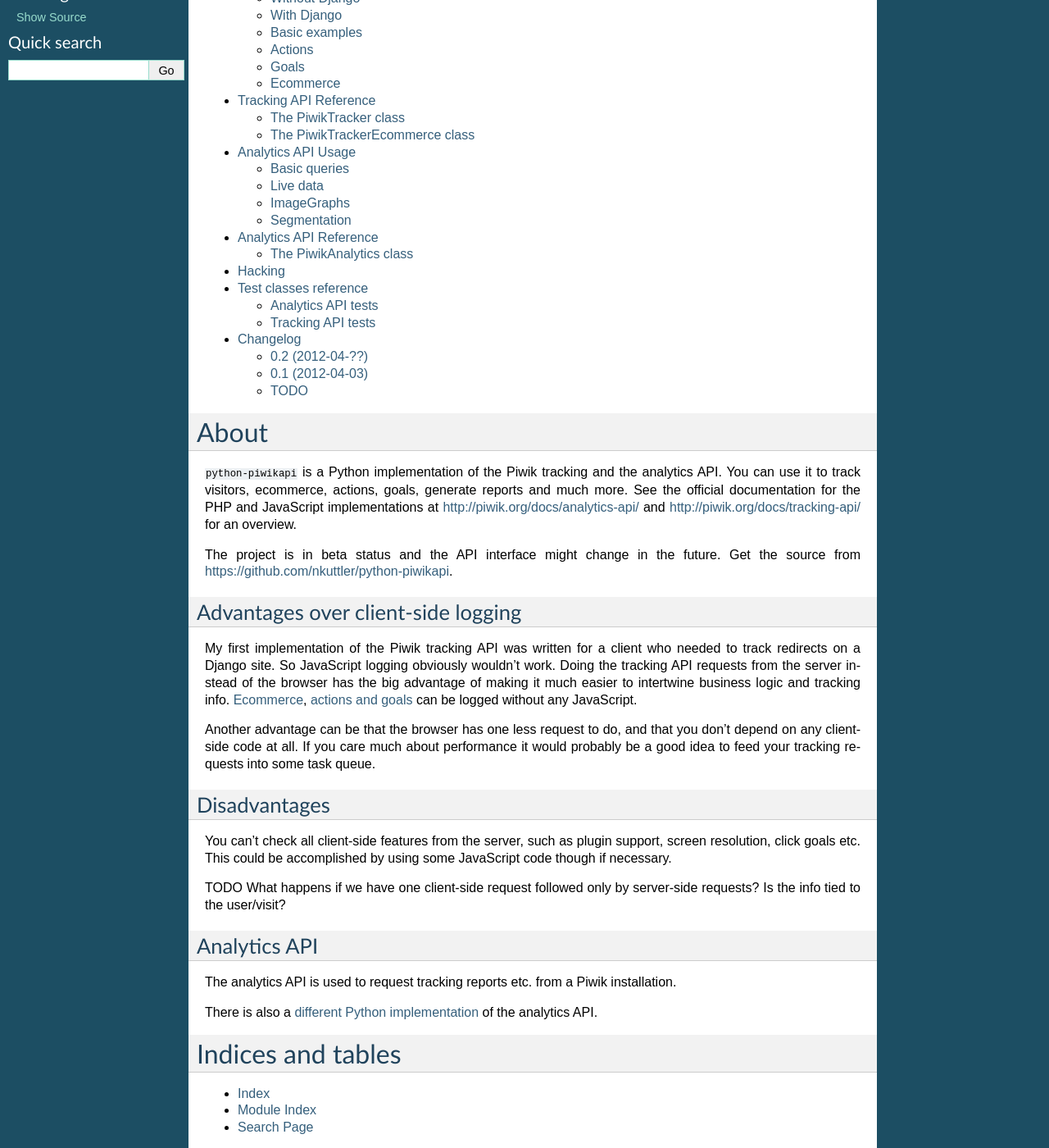
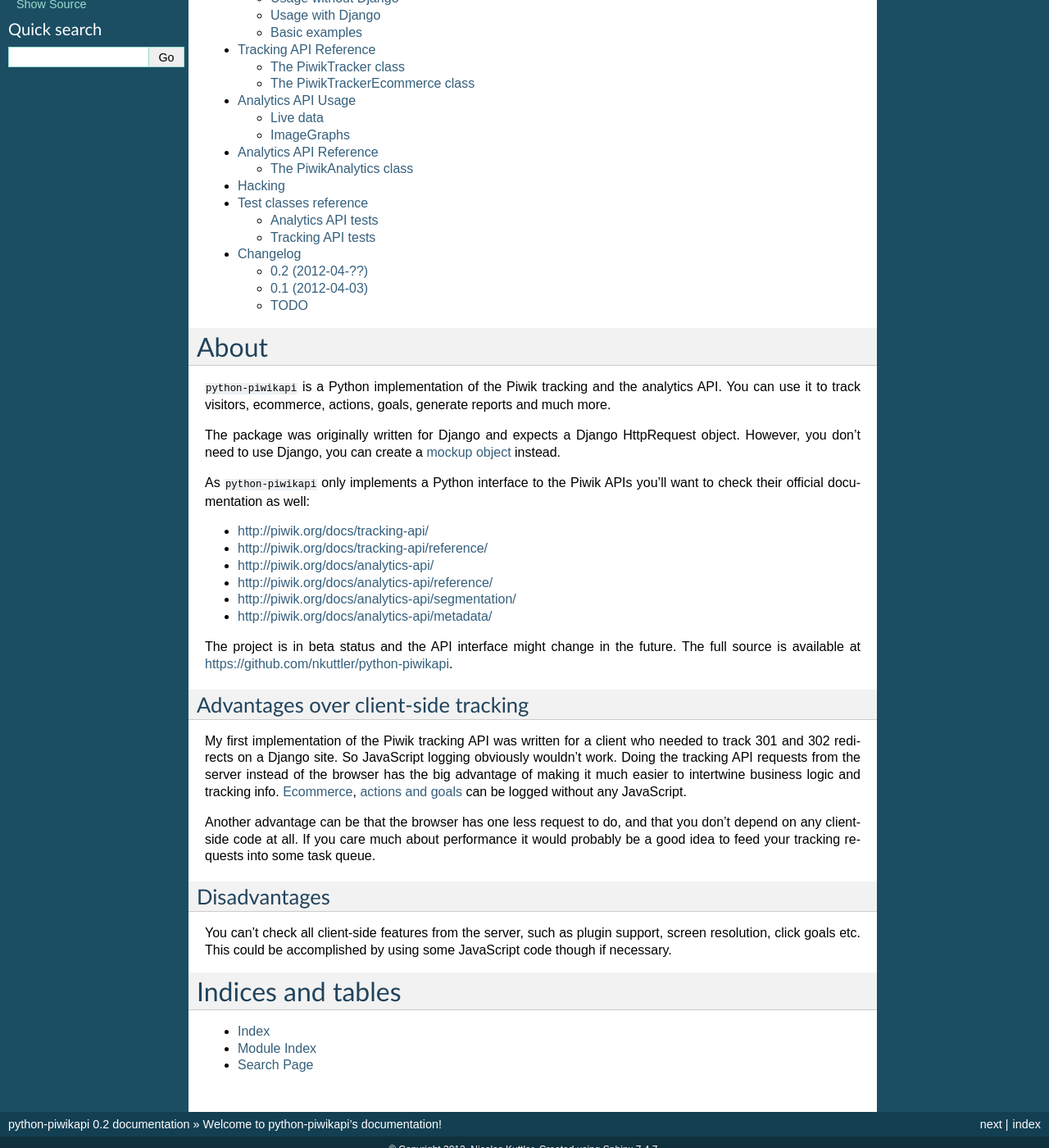
Before and after one commit to matomo-org/piwik-python-api, a Sphinx documentation site: the page built from doc/index.rst, in a window 1280 px wide and 1400 px high, scrolled down 286 px. Shown: the whole window at 82% size. Built offline with Sphinx 7.4.7, drawn with Linux system fonts in a browser that asks for light colours; pages that are not in the unit, such as notebooks, are missing from menus; some of the changed text lies outside the part shown.

Commit message:
Doc updates

```diff
--- a/README.rst
+++ b/README.rst
@@ -2,7 +2,7 @@
 README
 ======
 
-This is a Python implementation of the PiwikTracker PHP class.
+This is a Python implementation of the Piwik tracking and analytics APIs.
 
 Supported:
 
@@ -18,7 +18,4 @@
 - Attribution info
 - probably more
 
-The module was originally written for Django and expects a Django HttpRequest.
-However, you don't need to use Django, you can create a mockup object instead.
-
 Full Documentation: http://piwikapi.readthedocs.org/en/latest/index.html
--- a/doc/hacking.rst
+++ b/doc/hacking.rst
@@ -1,10 +1,5 @@
 Hacking
 =======
-
-.. toctree::
-   :maxdepth: 2
-
-   reference
 
 If you want to work on the tracking code you should have a look at the original
 ``PiwikTracking.php`` in the Piwik source tree. There's also a
--- a/doc/index.rst
+++ b/doc/index.rst
@@ -29,24 +29,41 @@
 
 ``python-piwikapi`` is a Python implementation of the Piwik tracking and the
 analytics API. You can use it to track visitors, ecommerce, actions, goals,
-generate reports and much more. See the official documentation for the PHP and
-JavaScript implementations at http://piwik.org/docs/analytics-api/ and
-http://piwik.org/docs/tracking-api/ for an overview.
+generate reports and much more.
+
+The package was originally written for Django and expects a Django HttpRequest
+object. However, you don't need to use Django, you can create a
+:ref:`mockup object<usage-without-django>` instead.
+
+As ``python-piwikapi`` only implements a Python interface to the Piwik APIs
+you'll want to check their official documentation as well:
+
+- http://piwik.org/docs/tracking-api/
+- http://piwik.org/docs/tracking-api/reference/
+- http://piwik.org/docs/analytics-api/
+- http://piwik.org/docs/analytics-api/reference/
+- http://piwik.org/docs/analytics-api/segmentation/
+- http://piwik.org/docs/analytics-api/metadata/
 
 The project is in beta status and the API interface might change in the future.
-Get the source from https://github.com/nkuttler/python-piwikapi.
+The full source is available at https://github.com/nkuttler/python-piwikapi.
 
-Advantages over client-side logging
------------------------------------
+..
+    There's also a class for the Piwik analytics API, but it's very rudimentary at
+    the moment. It was written for unit testing, to verify that the data sent
+    through the tracking API was logged by Piwik.
+
+Advantages over client-side tracking
+------------------------------------
 
 My first implementation of the Piwik tracking API was written for a client who
-needed to track redirects on a Django site. So JavaScript logging obviously
-wouldn't work. Doing the tracking API requests from the server instead of the
-browser has the big advantage of making it much easier to intertwine business
-logic and tracking info.
+needed to track 301 and 302 redirects on a Django site. So JavaScript logging
+obviously wouldn't work. Doing the tracking API requests from the server
+instead of the browser has the big advantage of making it much easier to
+intertwine business logic and tracking info.
 `Ecommerce <http://piwik.org/docs/ecommerce-analytics/>`_,
-`actions and goals <http://piwik.org/docs/tracking-goals-web-analytics/>`_
-can be logged without any JavaScript.
+`actions and goals <http://piwik.org/docs/tracking-goals-web-analytics/>`_ can
+be logged without any JavaScript.
 
 Another advantage can be that the browser has one less request to do, and that
 you don't depend on any client-side code at all. If you care much about
@@ -60,17 +77,18 @@
 support, screen resolution, click goals etc. This could be accomplished by
 using some JavaScript code though if necessary.
 
-TODO What happens if we have one client-side request followed only by
-server-side requests? Is the info tied to the user/visit?
+..
+    TODO What happens if we have one client-side request followed only by
+    server-side requests? Is the info tied to the user/visit?
 
-Analytics API
--------------
+    Analytics API
+    -------------
 
-The analytics API is used to request tracking reports etc. from a Piwik
-installation.
+    The analytics API is used to request tracking reports etc. from a Piwik
+    installation.
 
-There is also a `different Python implementation
-<https://github.com/francois2metz/Python-piwik>`_ of the analytics API.
+    There is also a `different Python implementation
+    <https://github.com/francois2metz/Python-piwik>`_ of the analytics API.
 
 Indices and tables
 ==================
--- a/doc/tracking_usage.rst
+++ b/doc/tracking_usage.rst
@@ -6,8 +6,8 @@
 
 .. _usage-without-django:
 
-Without Django
---------------
+Usage without Django
+--------------------
 
 As this code was written for usage with Django it expects a Django
 HttpRequest object in some places. If you're not using Django you'll want to
@@ -39,8 +39,8 @@
 
 .. _usage-with-django:
 
-With Django
------------
+Usage with Django
+-----------------
 
 In your view code do something like this, assuming you use class based views::
 
@@ -53,19 +53,46 @@
 Basic examples
 --------------
 
-There are many examples in the unit test sources. (aka TODO)
+These examples assume that you're passing a Django-compatible request object.
+If you're not using django see above, :ref:`usage-without-django`.
 
-Actions
--------
+The first example is probably the easiest thing to track::
 
-There are many examples in the unit test sources. (aka TODO)
+    from piwikapi.tracking import PiwikTracker
 
-Goals
------
+    pt = PiwikTracker(1, request) # 1 is the side ID you want to log to
+    pt.set_api_url('http://yoursite.example.com/piwik.php')
+    pt.do_track_page_view("Some page title")
 
-There are many examples in the unit test sources. (aka TODO)
+This will log a page view and set the title. The only problem with this is that
+the request will be logged to the IP of your server. To avoid this you'll want
+to set the auth token of an admin for that site::
 
-Ecommerce
----------
+    from piwikapi.tracking import PiwikTracker
 
-There are examples in the unit test sources. (aka TODO)
+    pt = PiwikTracker(1, request) # 1 is the side ID you want to log to
+    pt.set_api_url('http://yoursite.example.com/piwik.php')
+    pt.do_track_page_view("Some page title")
+    pt.set_ip('192.0.2.134') # Your visitor's IP
+    pt.set_token_auth('YOUR_AUTH_TOKEN_STRING')
+
+That's all, happy tracking!
+
+Please refer to the :ref:`PiwikTracker reference<the-piwiktracker-class>` for
+more information.
+
+..
+    Actions
+    -------
+
+    There are many examples in the unit test sources. (aka TODO)
+
+    Goals
+    -----
+
+    There are many examples in the unit test sources. (aka TODO)
+
+    Ecommerce
+    ---------
+
+    There are examples in the unit test sources. (aka TODO)
```
Also changed, not shown: doc/analytics_reference.rst (+10 -0 lines), doc/analytics_usage.rst (+46 -8 lines), doc/tracking_reference.rst (+9 -0 lines), 3 other files.
